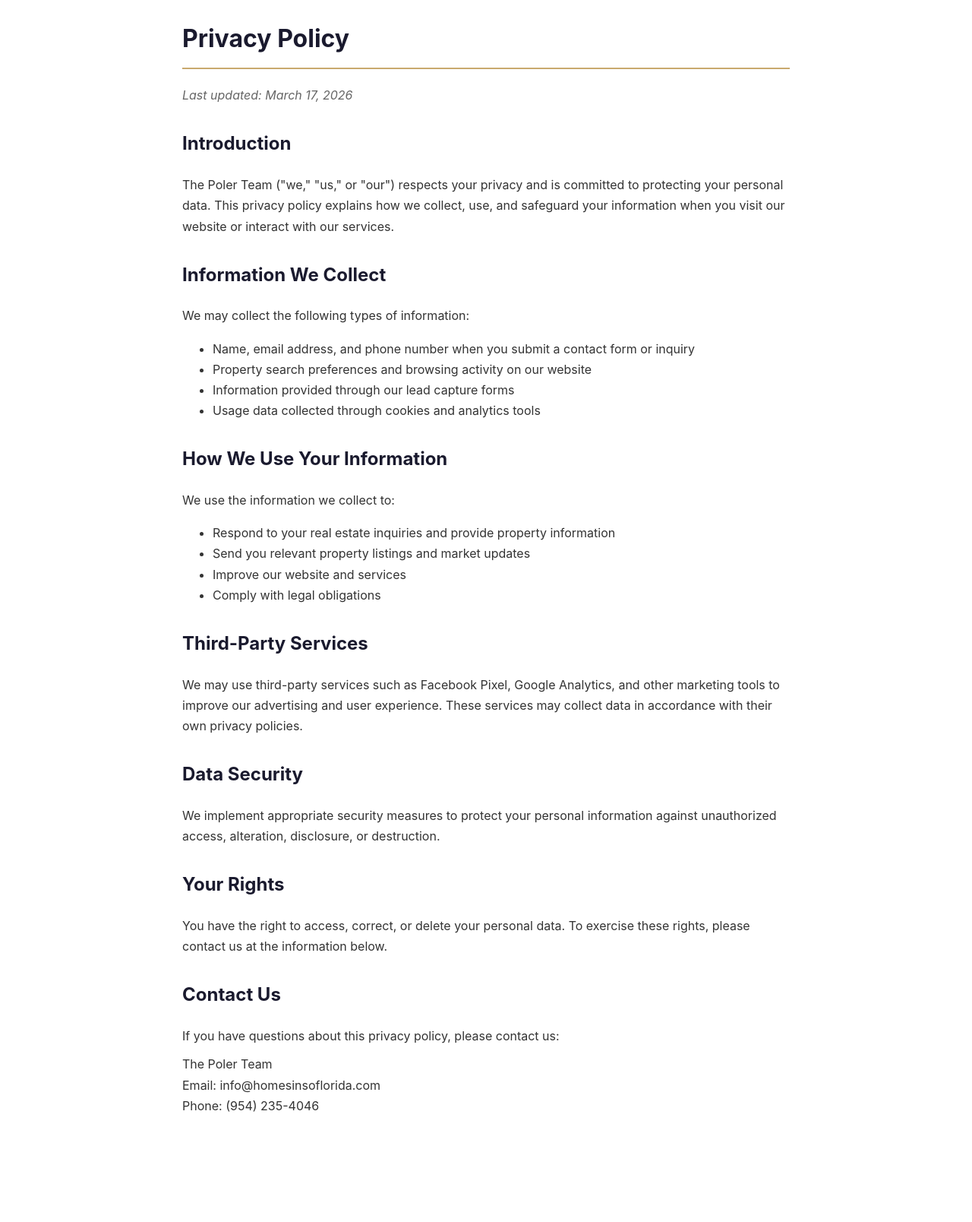
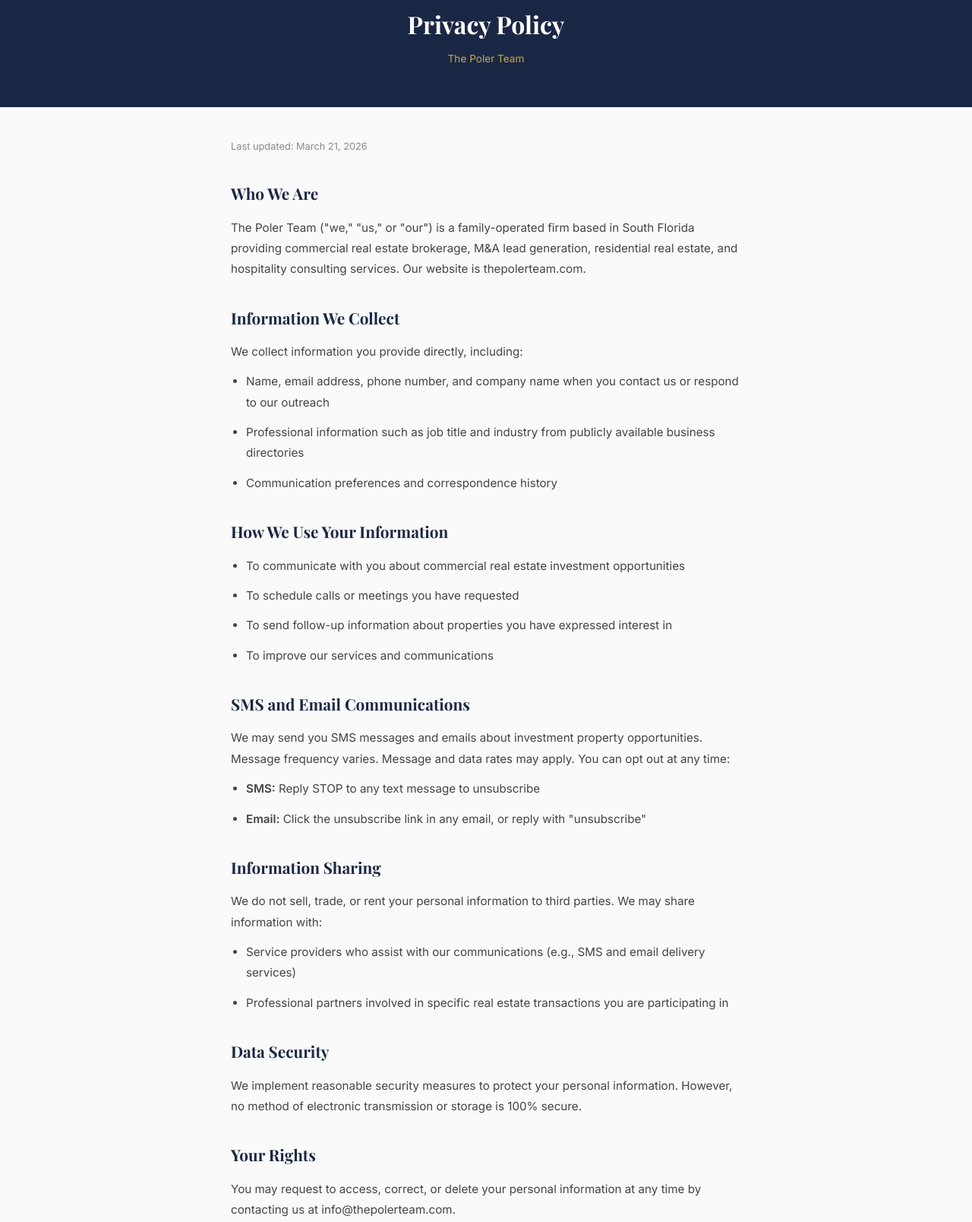
Before and after one commit to dylanpoler-a11y/poler-team-website, a plain HTML site: page privacy.html in a window 1280 px wide. Shown: the part 37-1645 px from the top of the page at 76% size. Before the commit the page ends 1556 px from the top, so only its background shows below. Drawn offline with nearby package versions, Linux system fonts and the light colour scheme.

Commit message:
Add privacy policy and terms pages for A2P 10DLC compliance

```diff
--- a/privacy.html
+++ b/privacy.html
@@ -3,53 +3,74 @@
 <head>
     <meta charset="UTF-8">
     <meta name="viewport" content="width=device-width, initial-scale=1.0">
-    <title>Privacy Policy - The Poler Team</title>
+    <title>Privacy Policy | The Poler Team</title>
+    <link href="https://fonts.googleapis.com/css2?family=Inter:wght@300;400;500;600&family=Playfair+Display:wght@400;600;700&display=swap" rel="stylesheet">
     <style>
-        body { font-family: 'Inter', Arial, sans-serif; max-width: 800px; margin: 0 auto; padding: 40px 20px; color: #333; line-height: 1.7; }
-        h1 { color: #1a1a2e; border-bottom: 2px solid #c9a96e; padding-bottom: 10px; }
-        h2 { color: #1a1a2e; margin-top: 30px; }
-        p { margin: 10px 0; }
-        .updated { color: #666; font-style: italic; }
+        * { margin: 0; padding: 0; box-sizing: border-box; }
+        body { font-family: 'Inter', sans-serif; color: #1a2744; line-height: 1.8; background: #fafafa; }
+        .header { background: #1a2744; padding: 40px 0; text-align: center; }
+        .header h1 { font-family: 'Playfair Display', serif; color: white; font-size: 2rem; }
+        .header p { color: #C9A84C; font-size: 0.85rem; margin-top: 4px; }
+        .content { max-width: 720px; margin: 40px auto; padding: 0 24px 80px; }
+        h2 { font-family: 'Playfair Display', serif; font-size: 1.3rem; margin: 32px 0 12px; color: #1a2744; }
+        p, li { font-size: 0.95rem; color: #444; margin-bottom: 12px; }
+        ul { padding-left: 20px; }
+        a { color: #C9A84C; }
+        .updated { font-size: 0.8rem; color: #888; margin-bottom: 24px; }
     </style>
 </head>
 <body>
+    <div class="header">
         <h1>Privacy Policy</h1>
-    <p class="updated">Last updated: March 17, 2026</p>
+        <p>The Poler Team</p>
+    </div>
+    <div class="content">
+        <p class="updated">Last updated: March 21, 2026</p>
 
-    <h2>Introduction</h2>
-    <p>The Poler Team ("we," "us," or "our") respects your privacy and is committed to protecting your personal data. This privacy policy explains how we collect, use, and safeguard your information when you visit our website or interact with our services.</p>
+        <h2>Who We Are</h2>
+        <p>The Poler Team ("we," "us," or "our") is a family-operated firm based in South Florida providing commercial real estate brokerage, M&A lead generation, residential real estate, and hospitality consulting services. Our website is thepolerteam.com.</p>
 
         <h2>Information We Collect</h2>
-    <p>We may collect the following types of information:</p>
+        <p>We collect information you provide directly, including:</p>
         <ul>
-        <li>Name, email address, and phone number when you submit a contact form or inquiry</li>
-        <li>Property search preferences and browsing activity on our website</li>
-        <li>Information provided through our lead capture forms</li>
-        <li>Usage data collected through cookies and analytics tools</li>
+            <li>Name, email address, phone number, and company name when you contact us or respond to our outreach</li>
+            <li>Professional information such as job title and industry from publicly available business directories</li>
+            <li>Communication preferences and correspondence history</li>
         </ul>
 
         <h2>How We Use Your Information</h2>
-    <p>We use the information we collect to:</p>
         <ul>
-        <li>Respond to your real estate inquiries and provide property information</li>
-        <li>Send you relevant property listings and market updates</li>
-        <li>Improve our website and services</li>
-        <li>Comply with legal obligations</li>
+            <li>To communicate with you about commercial real estate investment opportunities</li>
+            <li>To schedule calls or meetings you have requested</li>
+            <li>To send follow-up information about properties you have expressed interest in</li>
+            <li>To improve our services and communications</li>
         </ul>
 
-    <h2>Third-Party Services</h2>
-    <p>We may use third-party services such as Facebook Pixel, Google Analytics, and other marketing tools to improve our advertising and user experience. These services may collect data in accordance with their own privacy policies.</p>
+        <h2>SMS and Email Communications</h2>
+        <p>We may send you SMS messages and emails about investment property opportunities. Message frequency varies. Message and data rates may apply. You can opt out at any time:</p>
+        <ul>
+            <li><strong>SMS:</strong> Reply STOP to any text message to unsubscribe</li>
+            <li><strong>Email:</strong> Click the unsubscribe link in any email, or reply with "unsubscribe"</li>
+        </ul>
+
+        <h2>Information Sharing</h2>
+        <p>We do not sell, trade, or rent your personal information to third parties. We may share information with:</p>
+        <ul>
+            <li>Service providers who assist with our communications (e.g., SMS and email delivery services)</li>
+            <li>Professional partners involved in specific real estate transactions you are participating in</li>
+        </ul>
 
         <h2>Data Security</h2>
-    <p>We implement appropriate security measures to protect your personal information against unauthorized access, alteration, disclosure, or destruction.</p>
+        <p>We implement reasonable security measures to protect your personal information. However, no method of electronic transmission or storage is 100% secure.</p>
 
         <h2>Your Rights</h2>
-    <p>You have the right to access, correct, or delete your personal data. To exercise these rights, please contact us at the information below.</p>
+        <p>You may request to access, correct, or delete your personal information at any time by contacting us at info@thepolerteam.com.</p>
 
         <h2>Contact Us</h2>
-    <p>If you have questions about this privacy policy, please contact us:</p>
+        <p>If you have questions about this privacy policy, contact us at:</p>
         <p>The Poler Team<br>
-    Email: info@homesinsoflorida.com<br>
-    Phone: (954) 235-4046</p>
+        Email: <a href="mailto:info@thepolerteam.com">info@thepolerteam.com</a><br>
+        Website: <a href="https://thepolerteam.com">thepolerteam.com</a></p>
+    </div>
 </body>
 </html>
--- /dev/null
+++ b/terms.html
@@ -0,0 +1,64 @@
+<!DOCTYPE html>
+<html lang="en">
+<head>
+    <meta charset="UTF-8">
+    <meta name="viewport" content="width=device-width, initial-scale=1.0">
+    <title>Terms of Service | The Poler Team</title>
+    <link href="https://fonts.googleapis.com/css2?family=Inter:wght@300;400;500;600&family=Playfair+Display:wght@400;600;700&display=swap" rel="stylesheet">
+    <style>
+        * { margin: 0; padding: 0; box-sizing: border-box; }
+        body { font-family: 'Inter', sans-serif; color: #1a2744; line-height: 1.8; background: #fafafa; }
+        .header { background: #1a2744; padding: 40px 0; text-align: center; }
+        .header h1 { font-family: 'Playfair Display', serif; color: white; font-size: 2rem; }
+        .header p { color: #C9A84C; font-size: 0.85rem; margin-top: 4px; }
+        .content { max-width: 720px; margin: 40px auto; padding: 0 24px 80px; }
+        h2 { font-family: 'Playfair Display', serif; font-size: 1.3rem; margin: 32px 0 12px; color: #1a2744; }
+        p, li { font-size: 0.95rem; color: #444; margin-bottom: 12px; }
+        ul { padding-left: 20px; }
+        a { color: #C9A84C; }
+        .updated { font-size: 0.8rem; color: #888; margin-bottom: 24px; }
+    </style>
+</head>
+<body>
+    <div class="header">
+        <h1>Terms of Service</h1>
+        <p>The Poler Team</p>
+    </div>
+    <div class="content">
+        <p class="updated">Last updated: March 21, 2026</p>
+
+        <h2>Agreement to Terms</h2>
+        <p>By accessing our website or engaging with our communications, you agree to these Terms of Service. If you do not agree, please discontinue use and reply STOP to any SMS messages.</p>
+
+        <h2>Our Services</h2>
+        <p>The Poler Team provides commercial real estate brokerage, M&A lead generation, residential real estate, and hospitality consulting services. Information provided through our communications is for informational purposes and does not constitute financial or investment advice.</p>
+
+        <h2>SMS Messaging Terms</h2>
+        <ul>
+            <li>By providing your phone number, you consent to receive SMS messages from The Poler Team about commercial real estate investment opportunities</li>
+            <li>Message frequency varies based on available opportunities</li>
+            <li>Message and data rates may apply depending on your carrier plan</li>
+            <li>Reply STOP to opt out of SMS messages at any time</li>
+            <li>Reply HELP for assistance</li>
+            <li>Compatible carriers include all major US carriers</li>
+        </ul>
+
+        <h2>Email Communications</h2>
+        <p>We may send you emails about property opportunities and market updates. You can unsubscribe at any time by clicking the unsubscribe link in any email or by replying with "unsubscribe."</p>
+
+        <h2>Intellectual Property</h2>
+        <p>All content on our website and in our communications, including text, images, and branding, is the property of The Poler Team and is protected by applicable intellectual property laws.</p>
+
+        <h2>Limitation of Liability</h2>
+        <p>The Poler Team provides property information in good faith but makes no warranties regarding the accuracy or completeness of property details, financial projections, or market data. All investment decisions should be made with independent due diligence.</p>
+
+        <h2>Changes to Terms</h2>
+        <p>We may update these terms from time to time. Continued engagement with our services after changes constitutes acceptance of the updated terms.</p>
+
+        <h2>Contact</h2>
+        <p>The Poler Team<br>
+        Email: <a href="mailto:info@thepolerteam.com">info@thepolerteam.com</a><br>
+        Website: <a href="https://thepolerteam.com">thepolerteam.com</a></p>
+    </div>
+</body>
+</html>
```
Lines whose indentation alone changed are shown as unchanged.
